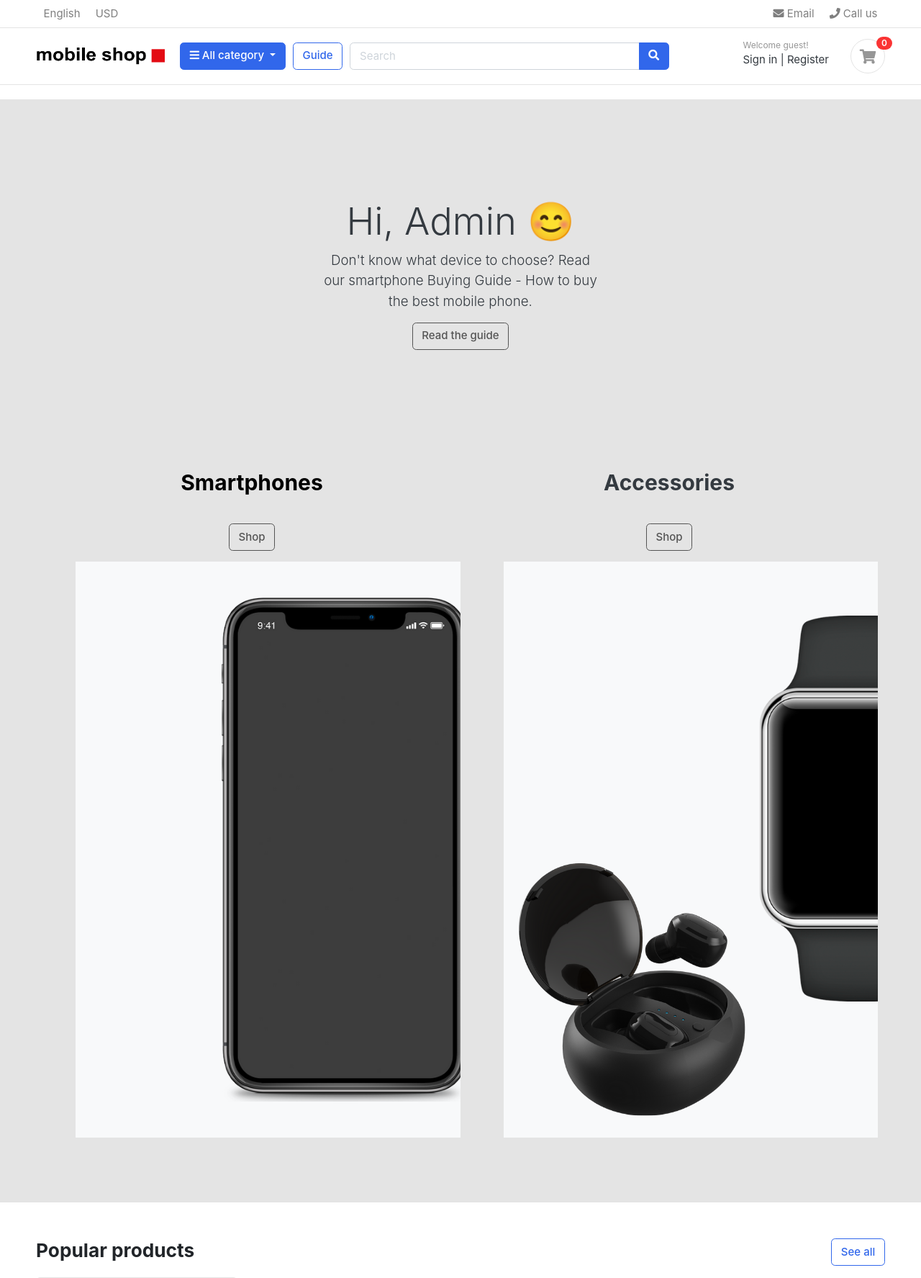
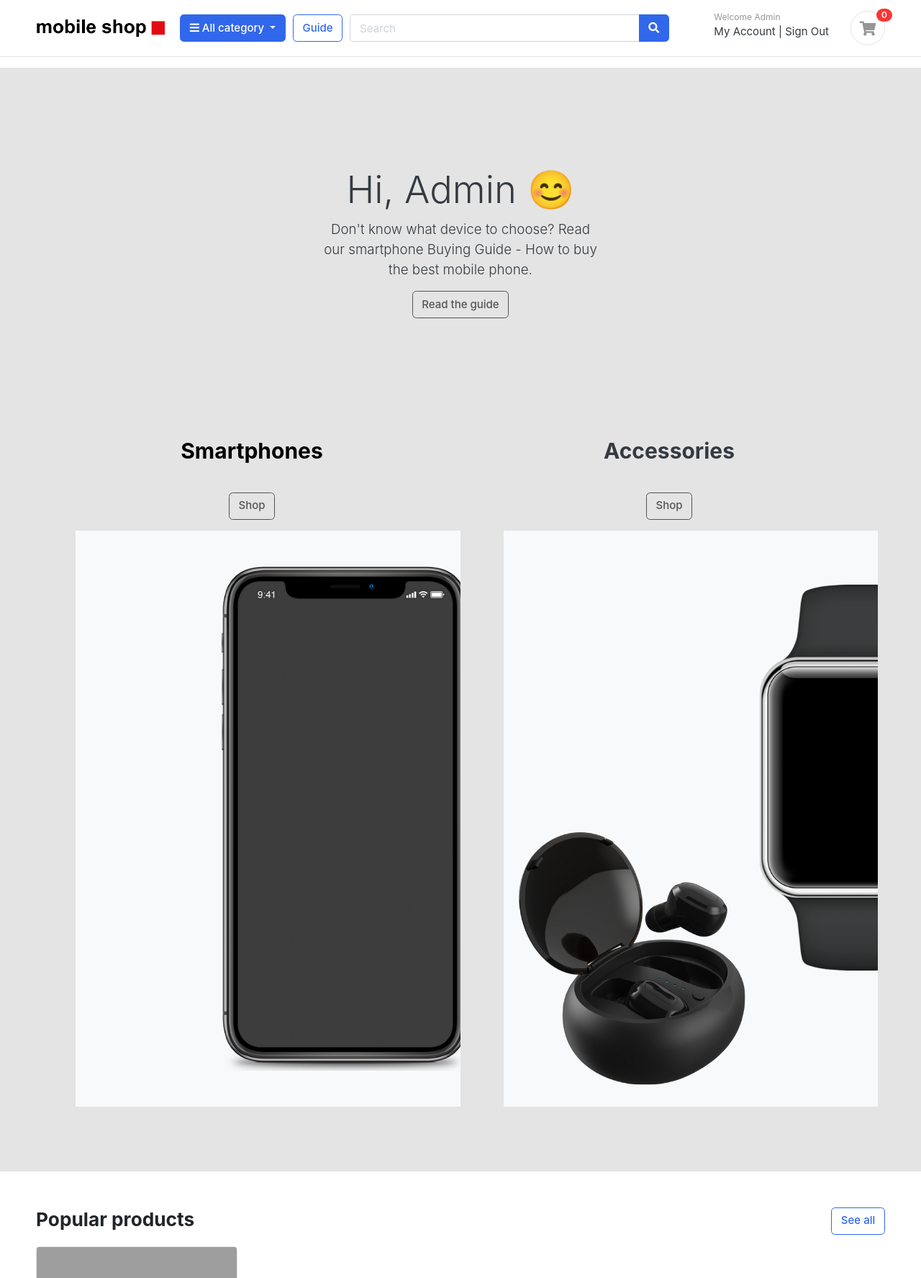
Before and after one commit to kdeveloper-s/MobileShop, a Django app: page / in a window 1280 px wide. Shown: the top 1775 px of the page at 72% size. Run offline with Django 3.2, Linux system fonts and the light colour scheme; a user stored in the database is signed in; data comes from the database, SQL or seed files in the repository; both versions use the stored data as it was after the commit; parts of the project's set-up code (start-up, migrations or seed data) failed here and were passed over; some libraries are stand-ins or nearby versions; some web fonts are replaced; grey boxes are pictures that could not be loaded.

Commit message:
Fix Nav bar links

```diff
--- a/mobile_shop/templates/home.html
+++ b/mobile_shop/templates/home.html
@@ -6,7 +6,7 @@
 
 {% comment %} WELCOME SCREEN START {% endcomment %}
 
-<main class="bg-light" style="margin-top: 20px">
+<main class="bg-light">
     <div class="position-relative overflow-hidden p-3 p-md-5 m-md-3 text-center bg-light" style="max-width:100%">
         <div class="col-md-5 p-lg-5 mx-auto my-5">
 
--- a/mobile_shop/templates/navbar.html
+++ b/mobile_shop/templates/navbar.html
@@ -1,15 +1,16 @@
 {% load static %}
 
 <header class="section-header">
-<nav class="navbar p-md-0 navbar-expand-sm navbar-light border-bottom">
+	<!-- <nav class="navbar p-md-0 navbar-expand-sm navbar-light border-bottom">
 		<div class="container">
-  <button class="navbar-toggler" type="button" data-toggle="collapse" data-target="#navbarTop4" aria-controls="navbarNav" aria-expanded="false" aria-label="Toggle navigation">
+			<button class="navbar-toggler" type="button" data-toggle="collapse" data-target="#navbarTop4"
+				aria-controls="navbarNav" aria-expanded="false" aria-label="Toggle navigation">
 				<span class="navbar-toggler-icon"></span>
 			</button>
 			<div class="collapse navbar-collapse" id="navbarTop4">
 				<ul class="navbar-nav mr-auto">
 					<li class="nav-item dropdown">
-		 	<a href="#" class="nav-link">   English </a>
+						<a href="#" class="nav-link"> English </a>
 
 					</li>
 					<li class="nav-item dropdown">
@@ -19,10 +20,10 @@
 				<ul class="navbar-nav">
 					<li><a href="#" class="nav-link"> <i class="fa fa-envelope"></i> Email </a></li>
 					<li><a href="#" class="nav-link"> <i class="fa fa-phone"></i> Call us </a></li>
-	</ul> <!-- list-inline //  -->
-  </div> <!-- navbar-collapse .// -->
-</div> <!-- container //  -->
-</nav>
+				</ul> list-inline //  -->
+			<!-- </div> navbar-collapse .// -->
+		<!-- </div> container //  -->
+	<!-- </nav> -->
 
 
 
@@ -45,13 +46,14 @@
 							<a class="dropdown-item" href="{{ category.get_url }}">{{ category.name }}</a>
 							{% endfor %}
 						</div>
-		</div>  <!-- category-wrap.// -->
+					</div> <!-- category-wrap.// -->
 				</div> <!-- col.// -->
 				<a href="{% url 'guide' %}" class="btn btn-outline-primary">Guide</a>
 				<div class="col-lg  col-md-6 col-sm-12 col">
 					<form action="{% url 'search' %}" class="search" method='GET'>
 						<div class="input-group w-100">
-			    <input type="text" class="form-control" style="width:60%;" placeholder="Search" name="keyword" required="required">
+							<input type="text" class="form-control" style="width:60%;" placeholder="Search"
+								name="keyword" required="required">
 							<div class="input-group-append">
 								<button class="btn btn-primary" type="submit">
 									<i class="fa fa-search"></i>
@@ -63,10 +65,19 @@
 				<div class="col-lg-3 col-sm-6 col-8 order-2 order-lg-3">
 					<div class="d-flex justify-content-end mb-3 mb-lg-0">
 						<div class="widget-header">
-						<small class="title text-muted">Welcome guest!</small>
+							{% if user.is_authenticated %}
+							<small class="title text-muted">Welcome {{ user.get_username|title }} </small>
+							{% else %}
+							<small class="title text-muted">Welcome Guest!</small>
+							{% endif %}
 							<div>
-							<a href="./signin.html">Sign in</a> <span class="dark-transp"> | </span>
-							<a href="./register.html"> Register</a>
+								{% if user.is_authenticated %}
+								<a href="">My Account</a> <span class="dark-transp"> | </span>
+								<a href="{% url 'logout' %}"> Sign Out</a>
+								{% else %}
+								<a href="{% url 'login' %}">Sign in</a> <span class="dark-transp"> | </span>
+								<a href="{% url 'register' %}"> Register</a>
+								{% endif %}
 							</div>
 						</div>
 						<a href="{% url 'cart' %}" class="widget-header pl-3 ml-3">
```
Also changed, not shown: mobile_shop/db.sqlite3. Lines whose indentation alone changed are shown as unchanged.
